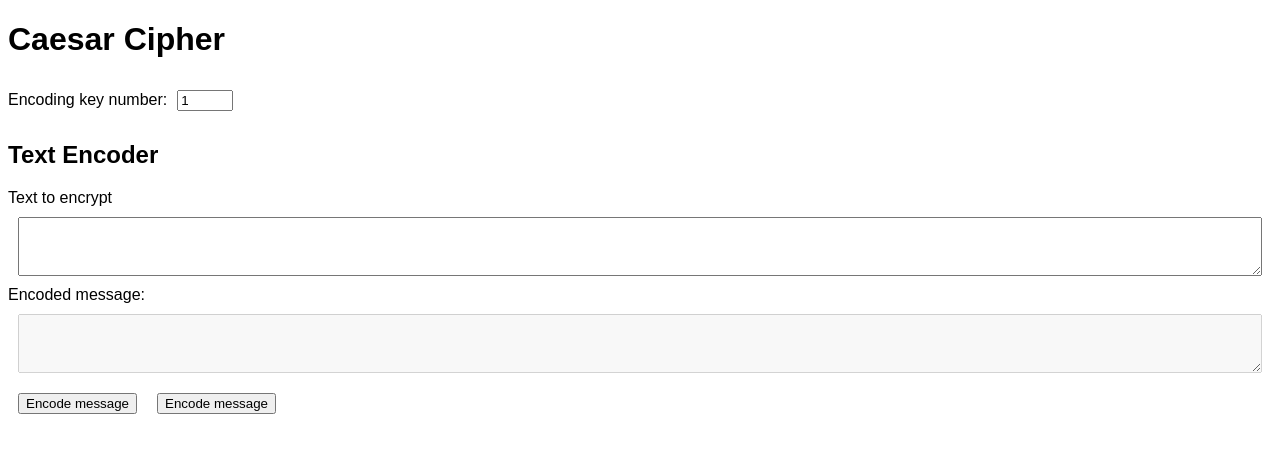
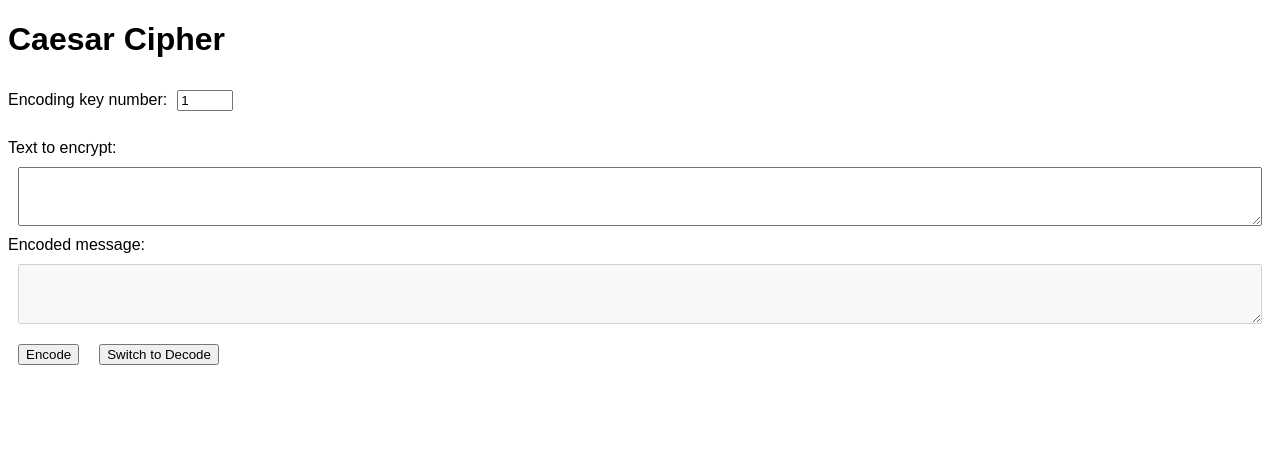
Before and after one commit to jonathanbcsouza/caesar-cipher, a React (Create React App) app: page / in a window 1280 px wide. Shown: the top 452 px of the page. Built offline with nearby package versions, Linux system fonts and the light colour scheme.

Commit message:
Fix buttons

```diff
--- a/src/components/Button.js
+++ b/src/components/Button.js
@@ -1,9 +1,5 @@
-function SubmitButton({ isEncoding, onClick }) {
-  return (
-    <button onClick={onClick}>
-      {isEncoding ? "Encode " : "Decode "} message
-    </button>
-  );
+function SubmitButton({ name, onClick }) {
+  return <button onClick={onClick}>{name}</button>;
 }
 
 export default SubmitButton;
--- a/src/components/TextEncoder.js
+++ b/src/components/TextEncoder.js
@@ -63,9 +63,8 @@ function TextEncoder({ selectedShift }) {
   return (
     <div>
       <div className="encoding-area">
-        <h2>Text {isEncoding ? "Encoder" : "Decoder"}</h2>
-
-        <label>Text to {isEncoding ? "encrypt" : "decrypt"}</label>
+        <br />
+        <label>Text to {isEncoding ? "encrypt" : "decrypt"}:</label>
         <textarea
           type="text"
           id="input"
@@ -85,16 +84,14 @@ function TextEncoder({ selectedShift }) {
 
       <Button
         isEncoding={isEncoding}
+        name={isEncoding ? "Encode" : "Decode"}
         onClick={handleEncodeDecode}
-        encoding="Encode"
-        decoding="Decode"
       ></Button>
 
       <Button
         isEncoding={isEncoding}
+        name={"Switch to " + (!isEncoding ? "Encode" : "Decode")}
         onClick={handleToggleEncoding}
-        encoding="Encode"
-        decoding="Decode"
       ></Button>
     </div>
   );
```
